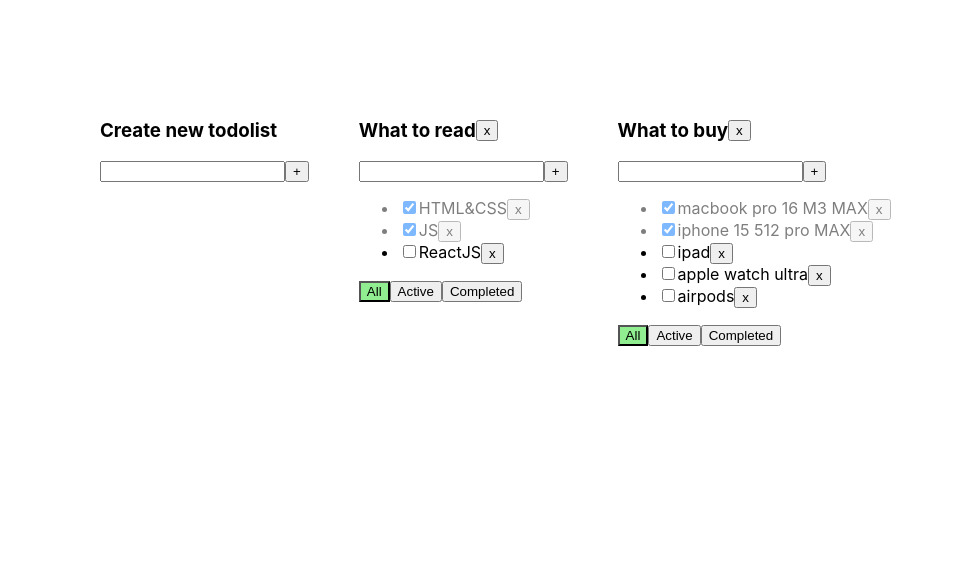
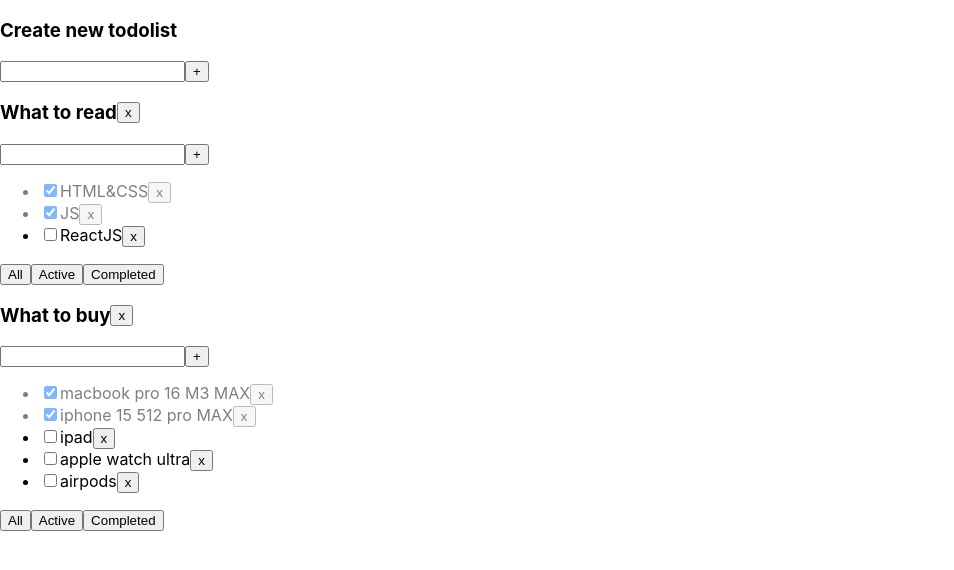
Before and after one commit to umedjankabiri/todolist, a React (Vite) app: page / in a window 1280 px wide. Shown: the top 570 px of the page, without its empty margins (0-954 px from the left). Built offline with nearby package versions, Linux system fonts and the light colour scheme.

Commit message:
Remove unused CSS rules in App component
Deleted CSS rules for .App, .error, .errorMessage, and .activeFilter as they are no longer needed. This cleanup improves maintainability and reduces unnecessary styling code.

```diff
--- a/src/common/components/App/App.css
+++ b/src/common/components/App/App.css
@@ -1,17 +1,3 @@
-.App {
-    display: flex;
-    gap: 50px;
-    margin: 100px;
-}
-.error {
-    border: 1px solid red;
-}
-.errorMessage {
-    color: red;
-}
-.activeFilter {
-    background-color: lightgreen;
-}
 .isDone {
     opacity: 0.5;
 }
```
